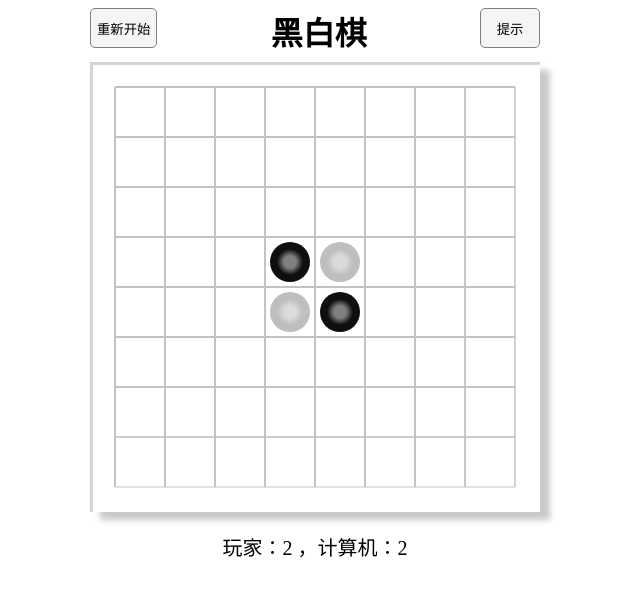
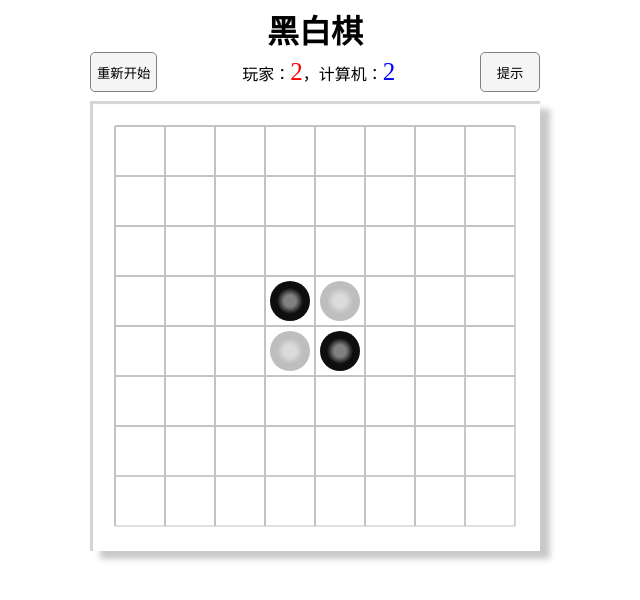
Before and after one commit to Rideal/Reversi, a plain HTML site: page index.html in a window 1280 px wide. Shown: the whole page, without its empty margins (325-965 px from the left). Drawn offline with Linux system fonts and the light colour scheme.

Commit message:
修改布局

```diff
--- a/index.css
+++ b/index.css
@@ -1,7 +1,11 @@
+*{
+	margin: 0;
+}
 #top {
-	margin: 8px auto;
+	margin: 6px auto;
 	width: 450px;
 	text-align: center;
+	overflow: hidden;
 }
 #info {
 	margin: 0 auto;
@@ -24,9 +28,7 @@ button {
 	float: right;
 	width: 60px;
 }
-h1 {
-	display: inline;
-}
+
 
 canvas {
 	display: block;
@@ -46,5 +48,14 @@ canvas {
 }
 #score {
 	text-align: center;
-	font-size: 20px;
+	font-size: 16px;
+	line-height: 40px;
 }
+#player {
+	color: red;
+	font-size: 25px;
+}
+#computer {
+	color: blue;
+	font-size: 25px;
+}
--- a/index.html
+++ b/index.html
@@ -8,13 +8,13 @@
 </head>
 <body>
 	<div id="top">
+		<h1>黑白棋</h1>
 		<button id="restart">重新开始</button>
-		<h1>黑白棋</h1>
+		<span id = "score">玩家：<span id="player">2</span>，计算机：<span id="computer">2</span></span>
 		<button id="help">提示</button>
 	</div>
 	<canvas id="heibaiqi">你的浏览器不支持canvas</canvas>
 	<audio src="stone.ogg"></audio>
-	<p id = "score">玩家：2，计算机：2</p>
 
 </body>
 <script src="index.js"></script>
--- a/index.js
+++ b/index.js
@@ -332,7 +332,8 @@ function updateChessBoard ( cxt) {
 		}
 	}
 	var score = calcScore( boardData);
-	document.getElementById("score").textContent = "玩家："+ score.me + " ，计算机："+ score.computer;
+	document.getElementById("player").textContent = score.me ;
+	document.getElementById("computer").textContent = score.computer;
 }
 
 function calcScore ( boardData) {
```
